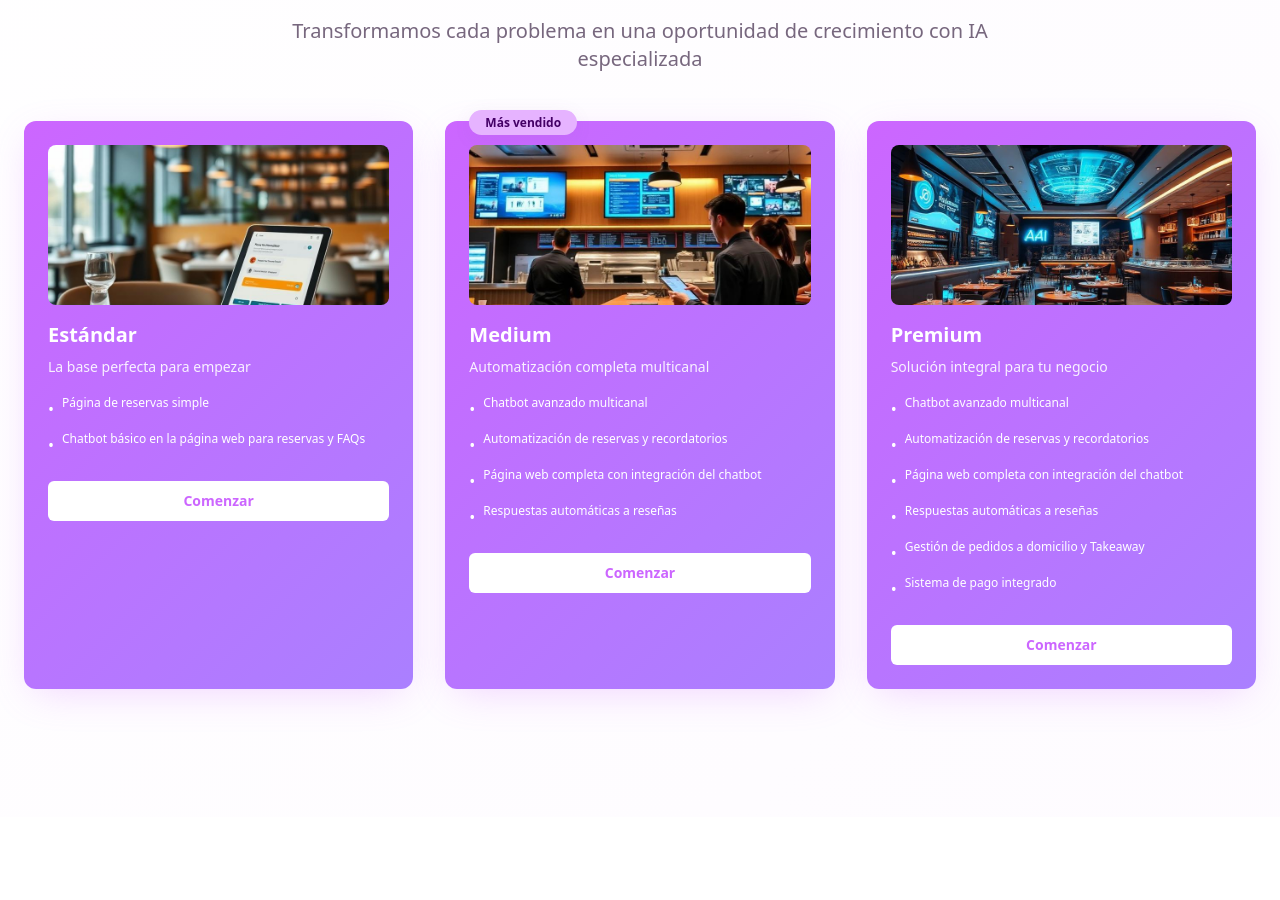
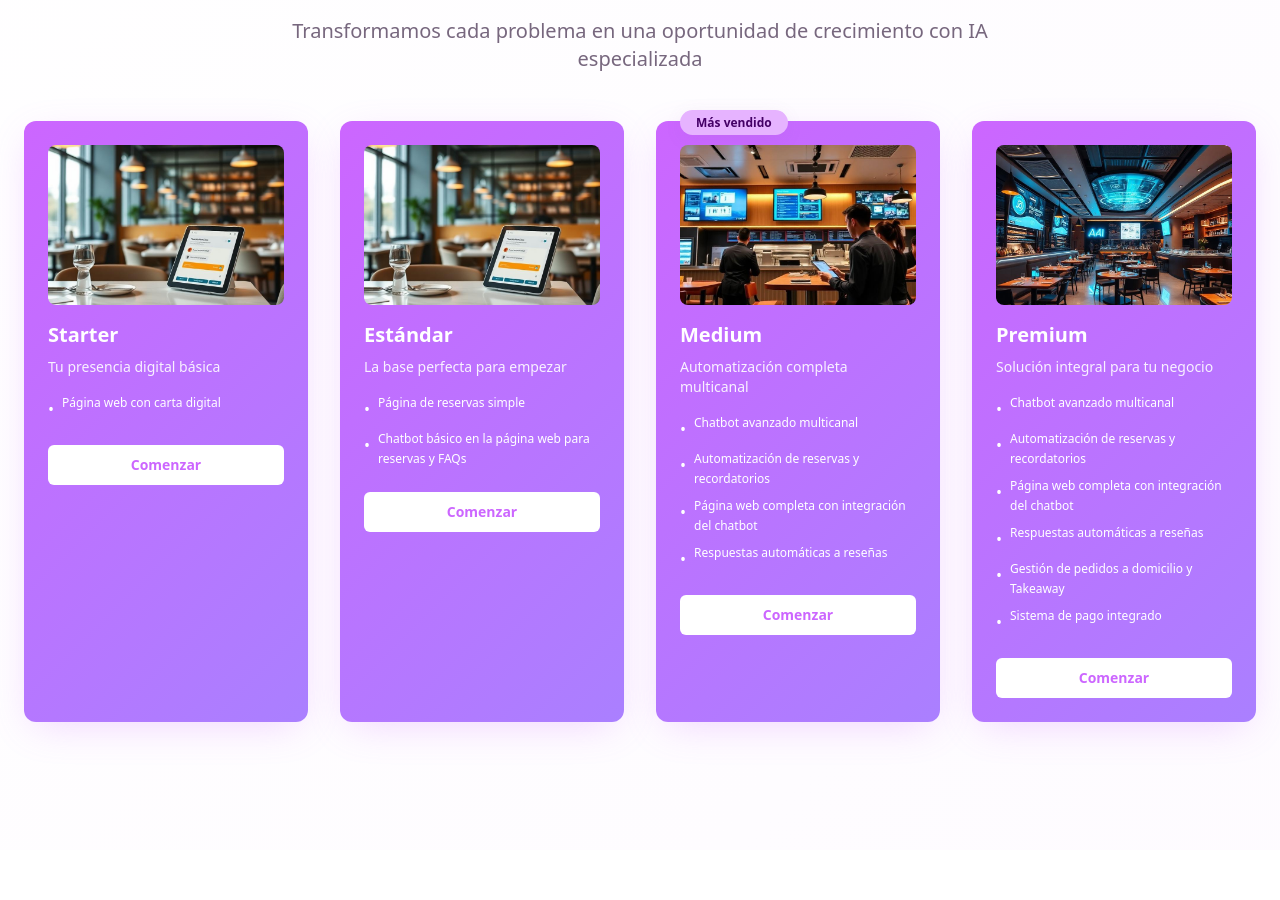
Before and after one commit to miquelcabanellascapo2006-ux/evoa-ia-for-hospitality, a React (Vite) app: page / in a window 1280 px wide. Shown: the part 1480-2380 px from the top of the page. Built offline with nearby package versions, Linux system fonts and the light colour scheme; the HTML template or start-up script is replaced by a standard one.

Commit message:
Add starter service package

```diff
--- a/src/components/ProblemsSection.tsx
+++ b/src/components/ProblemsSection.tsx
@@ -27,6 +27,11 @@ const ProblemsSection = () => {
     description: "Quedarse atrás frente a competidores que ya implementan tecnologías avanzadas de automatización."
   }];
   const solutions = [{
+    title: "Starter",
+    subtitle: "Tu presencia digital básica",
+    features: ["Página web con carta digital"],
+    image: serviceStandard
+  }, {
     title: "Estándar",
     subtitle: "La base perfecta para empezar",
     features: ["Página de reservas simple", "Chatbot básico en la página web para reservas y FAQs"],
@@ -86,9 +91,9 @@ const ProblemsSection = () => {
           </p>
 
           {/* Solutions Grid */}
-          <div className="grid lg:grid-cols-3 gap-8 mb-12">
+          <div className="grid lg:grid-cols-4 gap-8 mb-12">
             {solutions.map((solution, index) => <div key={index} className="bg-gradient-primary text-white rounded-xl p-6 shadow-purple hover:shadow-lg hover:scale-105 transition-all duration-300 border-0 relative">
-                {index === 1 && <div className="absolute -top-3 left-6">
+                {index === 2 && <div className="absolute -top-3 left-6">
                     <span className="bg-accent text-accent-foreground px-4 py-1 rounded-full text-xs font-semibold shadow-soft">
                       Más vendido
                     </span>
```
